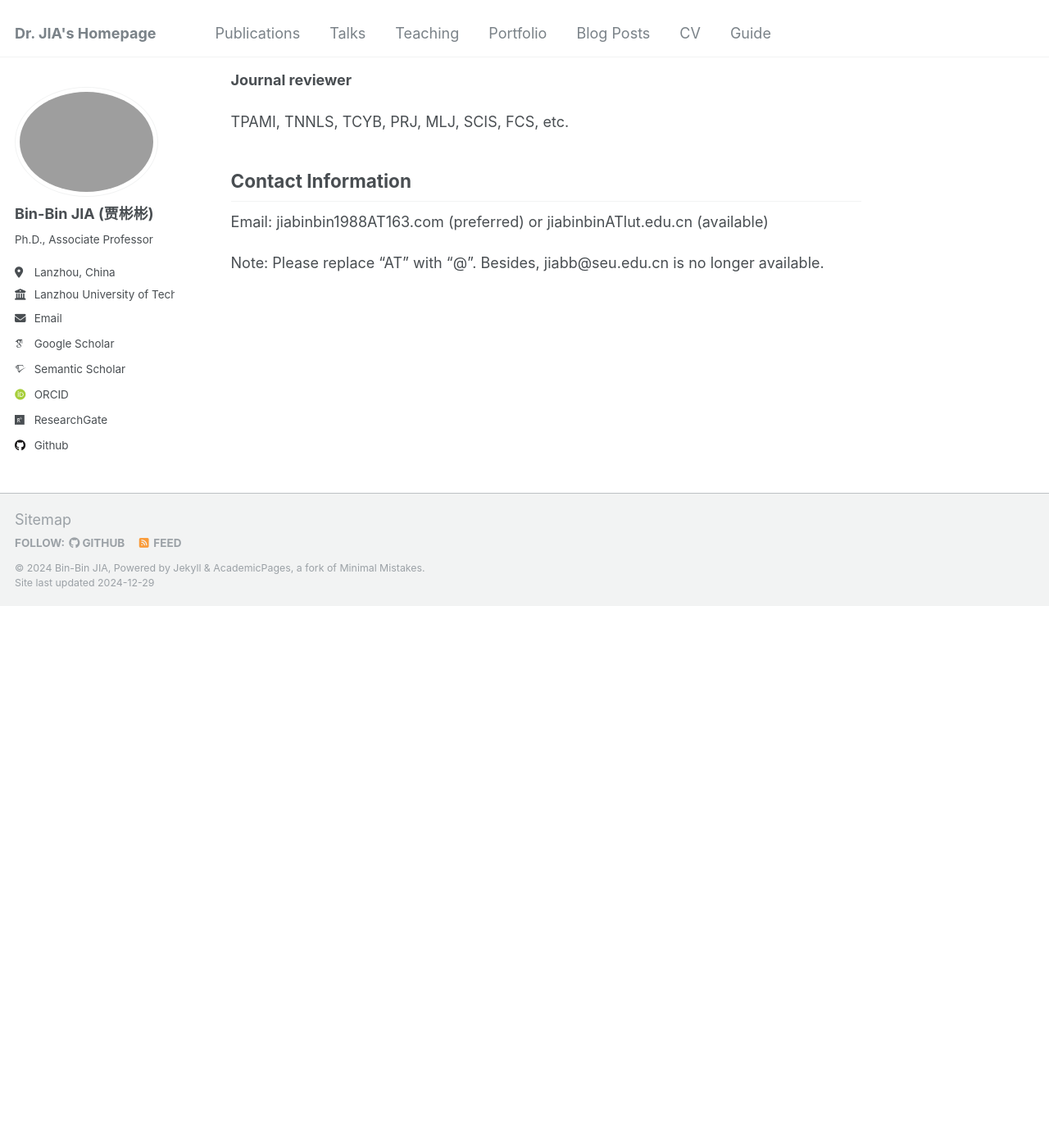
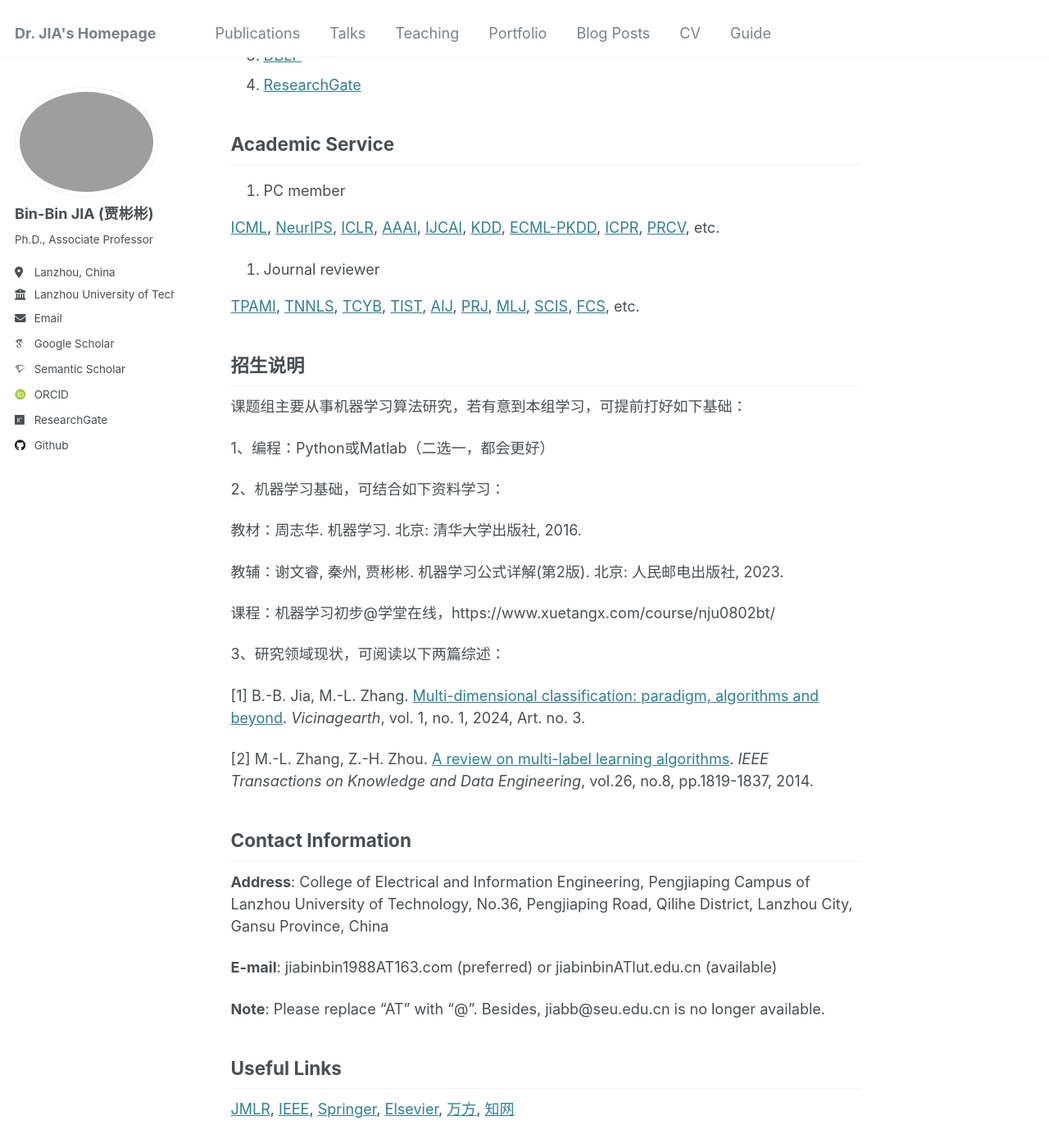
Before and after one commit to jiabinbin-ai/jiabinbin-ai.github.io, a Jekyll site: the page built from _pages/about.md, in a window 1280 px wide and 1400 px high, scrolled down 755 px. Shown: the whole window at 82% size. Built offline with Jekyll 4.4.1, drawn with Linux system fonts in a browser that asks for light colours; some web fonts are replaced; before the commit the page ends 1494 px from its top, so only the background shows below that; some of the changed text lies outside the part shown.

Commit message:
Update about.md

```diff
--- a/_pages/about.md
+++ b/_pages/about.md
@@ -7,31 +7,68 @@ redirect_from:
   - /about.html
 ---
 
-I am an associate professor at the [College of Electrical and Information Engineering](https://dianqi.lut.edu.cn/), [Lanzhou University of Technology](https://www.lut.edu.cn/), China. I have been working here since 2013 after graduating from the [School of Electronic and Information Engineering](http://www.ee.buaa.edu.cn/), [Beihang University](https://www.buaa.edu.cn/),  where I received my Master's degree. From September 2017 to March 2022, I studied at the [School of Computer Science and Engineering](https://cse.seu.edu.cn/), [Southeast University](https://www.seu.edu.cn/), and received my PhD degree.
+I am an associate professor at the [College of Electrical and Information Engineering](https://dianqi.lut.edu.cn/), [Lanzhou University of Technology](https://www.lut.edu.cn/), China. I have been working here since 2013 after graduating from the [School of Electronic and Information Engineering](http://www.ee.buaa.edu.cn/), [Beihang University](https://www.buaa.edu.cn/), where I received my Master's degree. From September 2017 to March 2022, I studied at the [School of Computer Science and Engineering](https://cse.seu.edu.cn/), [Southeast University](https://www.seu.edu.cn/), and received my PhD degree. I received my bachelor degree in electronic information science and technology at the [Department of Electronic and Communication Engineering](https://dece.ncepu.edu.cn/), [North China Electric Power University](https://net.ncepu.edu.cn/), in 2010.
+
+
+[个人简介](https://dianqi.lut.edu.cn/info/1151/8874.htm)
 
 Research Interests
-======
+------
+
 My research interests mainly include artificial intelligence and machine learning. Specifically, I am interested in multi-dimensional classification, multi-label classification, partial (multi-)label learning, etc.
 
 Publication List
-======
+------
+
+My publications can be found at:
+
 1. [Google Scholar](https://scholar.google.com/citations?hl=en&user=ms6BTK4AAAAJ)
 1. [Semantic Scholar](https://www.semanticscholar.org/author/Bin-Bin-Jia/66683124)
 1. [DBLP](https://dblp.uni-trier.de/pid/245/3634.html)
 1. [ResearchGate](https://www.researchgate.net/profile/Bin-Bin-Jia)
 
 Academic Service
-======
-**PC member**
+------
 
-ICML, NeurIPS, ICLR, AAAI, IJCAI, KDD, ECML-PKDD, ICPR, PRCV, etc.
+1. PC member
 
-**Journal reviewer**
+[ICML](https://icml.cc/), [NeurIPS](https://neurips.cc/), [ICLR](https://iclr.cc/), [AAAI](https://aaai.org/conference/aaai/), [IJCAI](https://www.ijcai.org/), [KDD](https://kdd.org/conferences), [ECML-PKDD](https://ecmlpkdd.org/), [ICPR](https://iapr.org/conferences/international-conference-on-pattern-recognition/), [PRCV](http://www.prcv.cn/), etc.
 
-TPAMI, TNNLS, TCYB, PRJ, MLJ, SCIS, FCS, etc.
+2. Journal reviewer
+
+[TPAMI](https://ieeexplore.ieee.org/xpl/RecentIssue.jsp?punumber=34), [TNNLS](https://ieeexplore.ieee.org/xpl/RecentIssue.jsp?punumber=5962385), [TCYB](https://ieeexplore.ieee.org/xpl/RecentIssue.jsp?punumber=6221036), [TIST](https://dl.acm.org/journal/tist), [AIJ](https://www.sciencedirect.com/journal/artificial-intelligence), [PRJ](https://www.sciencedirect.com/journal/pattern-recognition), [MLJ](https://link.springer.com/journal/10994), [SCIS](http://scis.scichina.com/), [FCS](https://journal.hep.com.cn/fcs/EN/2095-2228/home.shtml), etc.
+
+招生说明
+------
+
+课题组主要从事机器学习算法研究，若有意到本组学习，可提前打好如下基础：
+
+1、编程：Python或Matlab（二选一，都会更好）
+
+2、机器学习基础，可结合如下资料学习：
+
+教材：周志华. 机器学习. 北京: 清华大学出版社, 2016.
+
+教辅：谢文睿, 秦州, 贾彬彬.  机器学习公式详解(第2版). 北京: 人民邮电出版社, 2023.
+
+课程：机器学习初步@学堂在线，https://www.xuetangx.com/course/nju0802bt/
+
+3、研究领域现状，可阅读以下两篇综述：
+
+[1] B.-B. Jia, M.-L. Zhang. [Multi-dimensional classification: paradigm, algorithms and beyond](https://doi.org/10.1007/s44336-024-00004-7). *Vicinagearth*, vol. 1, no. 1, 2024, Art. no. 3.
+
+[2] M.-L. Zhang, Z.-H. Zhou. [A review on multi-label learning algorithms](https://doi.org/10.1109/TKDE.2013.39). *IEEE Transactions on Knowledge and Data Engineering*, vol.26, no.8, pp.1819-1837, 2014.
 
 Contact Information
 ------
-Email: jiabinbin1988AT163.com (preferred) or  jiabinbinATlut.edu.cn (available)
 
-Note: Please replace "AT" with "@". Besides, jiabb@seu.edu.cn is no longer available.
+**Address**: College of Electrical and Information Engineering, Pengjiaping Campus of Lanzhou University of Technology, No.36, Pengjiaping Road, Qilihe District, Lanzhou City, Gansu Province, China
+
+**E-mail**: jiabinbin1988AT163.com (preferred) or jiabinbinATlut.edu.cn (available)
+
+**Note**: Please replace "AT" with "@". Besides, jiabb@seu.edu.cn is no longer available.
+
+Useful Links
+------
+
+[JMLR](https://jmlr.org/), [IEEE](https://ieeexplore.ieee.org/Xplore/home.jsp), [Springer](https://link.springer.com/), [Elsevier](https://www.sciencedirect.com/), [万方](https://c.wanfangdata.com.cn/periodical), [知网](https://www.cnki.net/)
```
